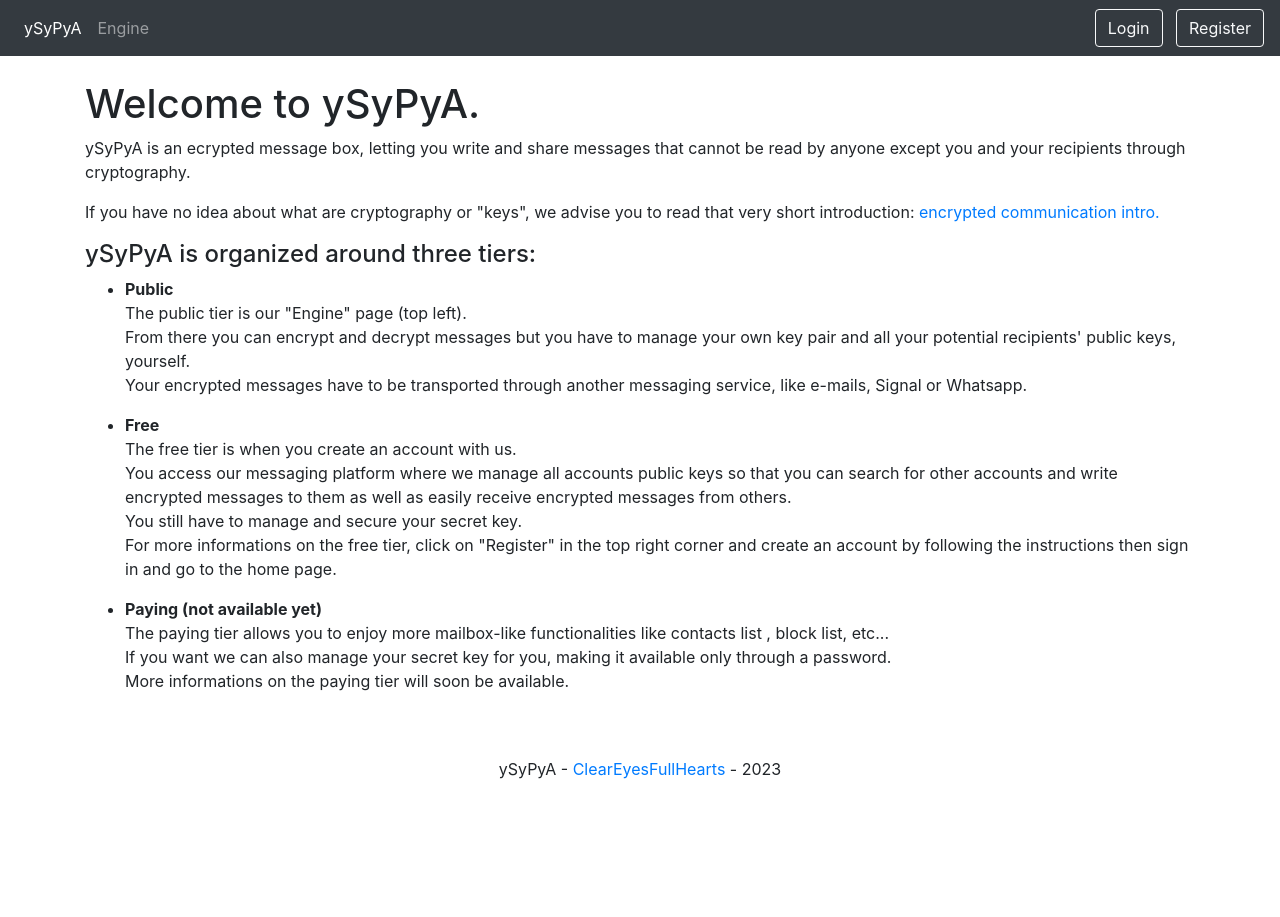
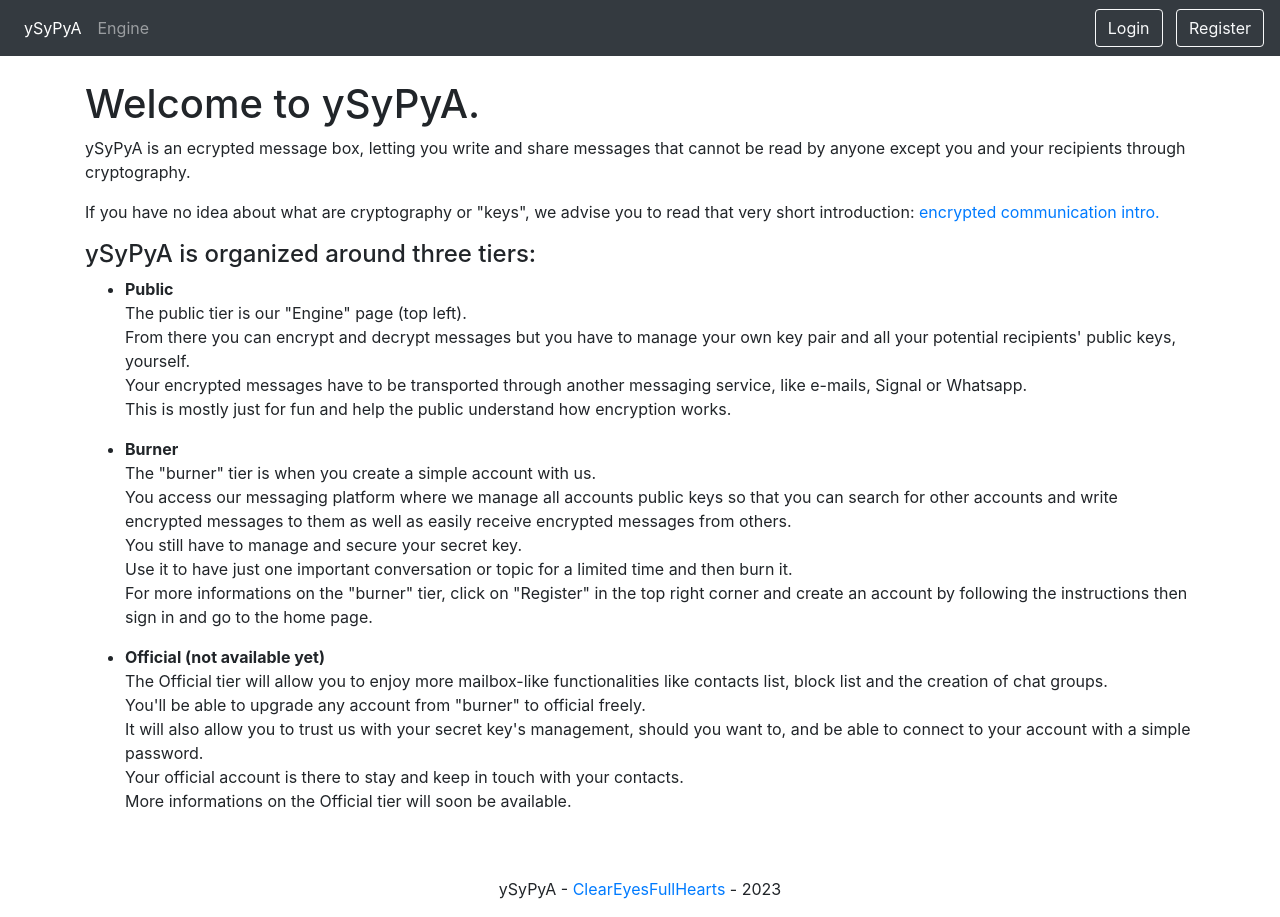
Before and after one commit to ClearEyesFullHearts/msm, a Vue app in the folder public/: page / in a window 1280 px wide. Before the commit the page ends 800 px from the top, so only its background shows below. Built offline with nearby package versions, Linux system fonts and the light colour scheme; no server answers.

Commit message:
added docs

```diff
--- a/public/src/views/Home.vue
+++ b/public/src/views/Home.vue
@@ -161,10 +161,13 @@ const { user } = storeToRefs(authStore);
       <p>
         <ul>
           <li>
-            Enable donations through coinbase.
+            Lower the cost of hosting this thing.
           </li>
           <li>
-            Create a paying user tier with more functionalities.
+            Adding the official tier.
+          </li>
+          <li>
+            Enable donations through coinbase.
           </li>
         </ul>
       </p>
--- a/public/src/views/Public.vue
+++ b/public/src/views/Public.vue
@@ -24,29 +24,35 @@
             From there you can encrypt and decrypt messages but you have to manage your own key pair
             and all your potential recipients' public keys, yourself.<br>
             Your encrypted messages have to be transported through another messaging service,
-            like e-mails, Signal or Whatsapp.
+            like e-mails, Signal or Whatsapp.<br>
+            This is mostly just for fun and help the public understand how encryption works.
           </p>
         </li>
         <li>
-          <b>Free</b>
+          <b>Burner</b>
           <p>
-            The free tier is when you create an account with us.<br>
+            The "burner" tier is when you create a simple account with us.<br>
             You access our messaging platform where we manage all accounts public keys
             so that you can search for other accounts and write encrypted messages to them
             as well as easily receive encrypted messages from others.<br>
             You still have to manage and secure your secret key.<br>
-            For more informations on the free tier, click on "Register" in the top right corner and
-            create an account by following the instructions then sign in and go to the home page.
+            Use it to have just one important conversation or topic
+            for a limited time and then burn it.<br>
+            For more informations on the "burner" tier, click on "Register" in the top right corner
+            and create an account by following the instructions
+            then sign in and go to the home page.
           </p>
         </li>
         <li>
-          <b>Paying (not available yet)</b>
+          <b>Official (not available yet)</b>
           <p>
-            The paying tier allows you to enjoy more mailbox-like functionalities like contacts list
-            , block list, etc...<br>
-            If you want we can also manage your secret key for you,
-            making it available only through a password.<br>
-            More informations on the paying tier will soon be available.
+            The Official tier will allow you to enjoy more mailbox-like functionalities
+            like contacts list, block list and the creation of chat groups.<br>
+            You'll be able to upgrade any account from "burner" to official freely.<br>
+            It will also allow you to trust us with your secret key's management,
+            should you want to, and be able to connect to your account with a simple password.<br>
+            Your official account is there to stay and keep in touch with your contacts.<br>
+            More informations on the Official tier will soon be available.
           </p>
         </li>
       </ul>
```
Also changed, not shown: 2 other files (tests, documents, lock files or other folders).
